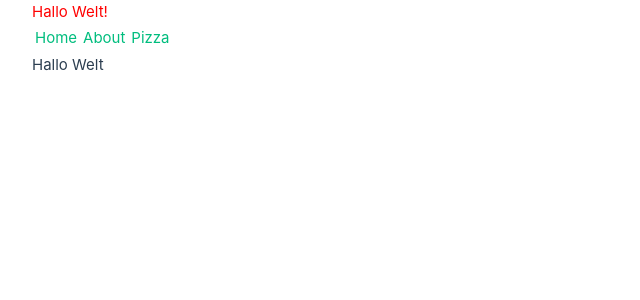
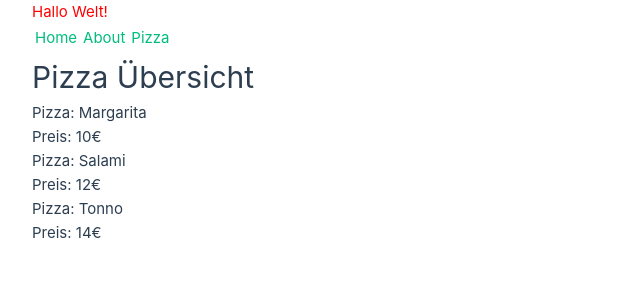
Before and after one commit to MarwinMoellers/webtech-ss24-frontend, a Vue app: page /pizza in a window 1280 px wide. Shown: the top 300 px of the page, without its empty margins (0-640 px from the left). Built offline with nearby package versions, Linux system fonts and the light colour scheme.

Commit message:
v-for Pizza List

```diff
--- /dev/null
+++ b/src/model.ts
@@ -0,0 +1,4 @@
+export type Pizza = {
+    name: string,
+    price: number
+}
--- a/src/views/PizzaOverview.vue
+++ b/src/views/PizzaOverview.vue
@@ -1,9 +1,20 @@
 <script setup lang="ts">
+import type { Pizza } from '@/model';
 
+const pizzen: Pizza[] = [
+  {name: 'Margarita', price: 10},
+  {name: 'Salami', price: 12},
+  {name: 'Tonno', price: 14},
+]
 </script>
 
 <template>
-Hallo Welt
+  <h1>Pizza Übersicht</h1>
+  <div v-for="pizza in pizzen" :key="pizza.name">
+    <div>Pizza: {{pizza.name}}</div>
+    <div>Preis: {{pizza.price}}€</div>
+  </div>
+
 </template>
 
 <style scoped>
```
